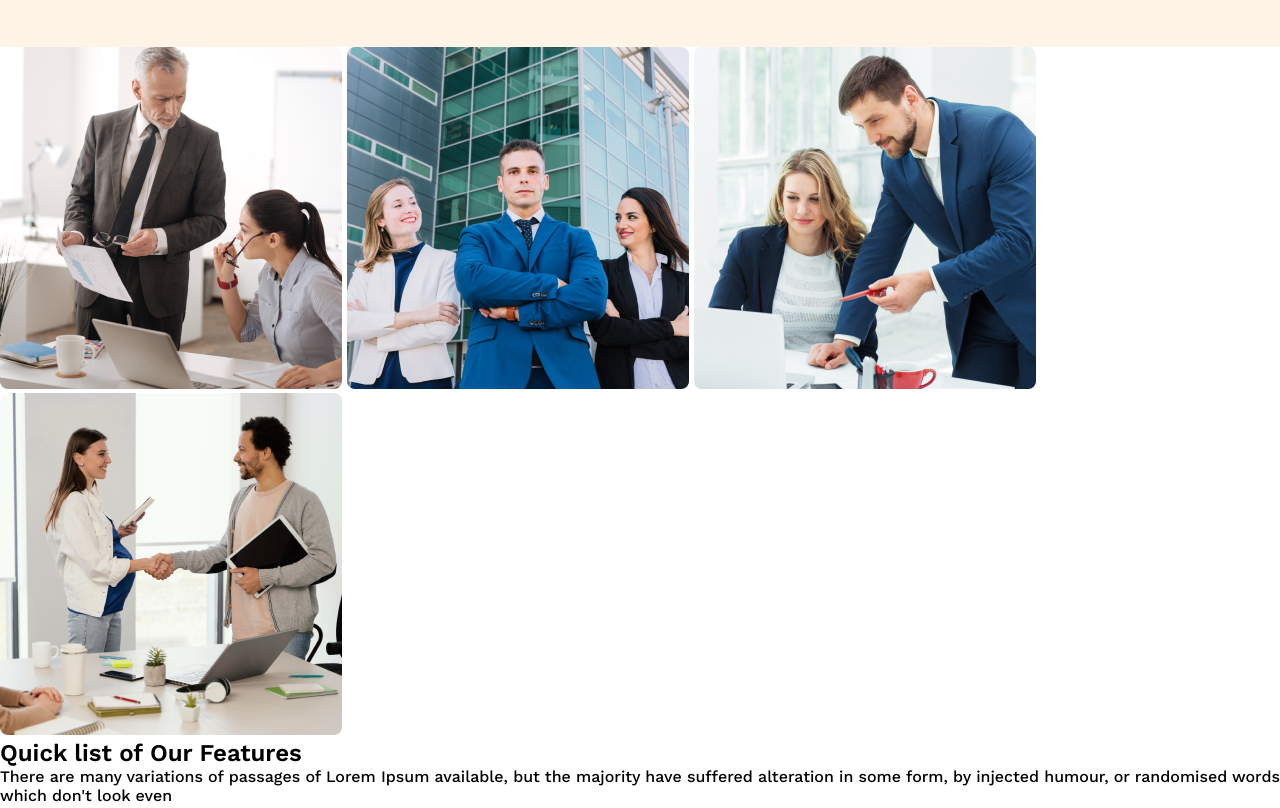
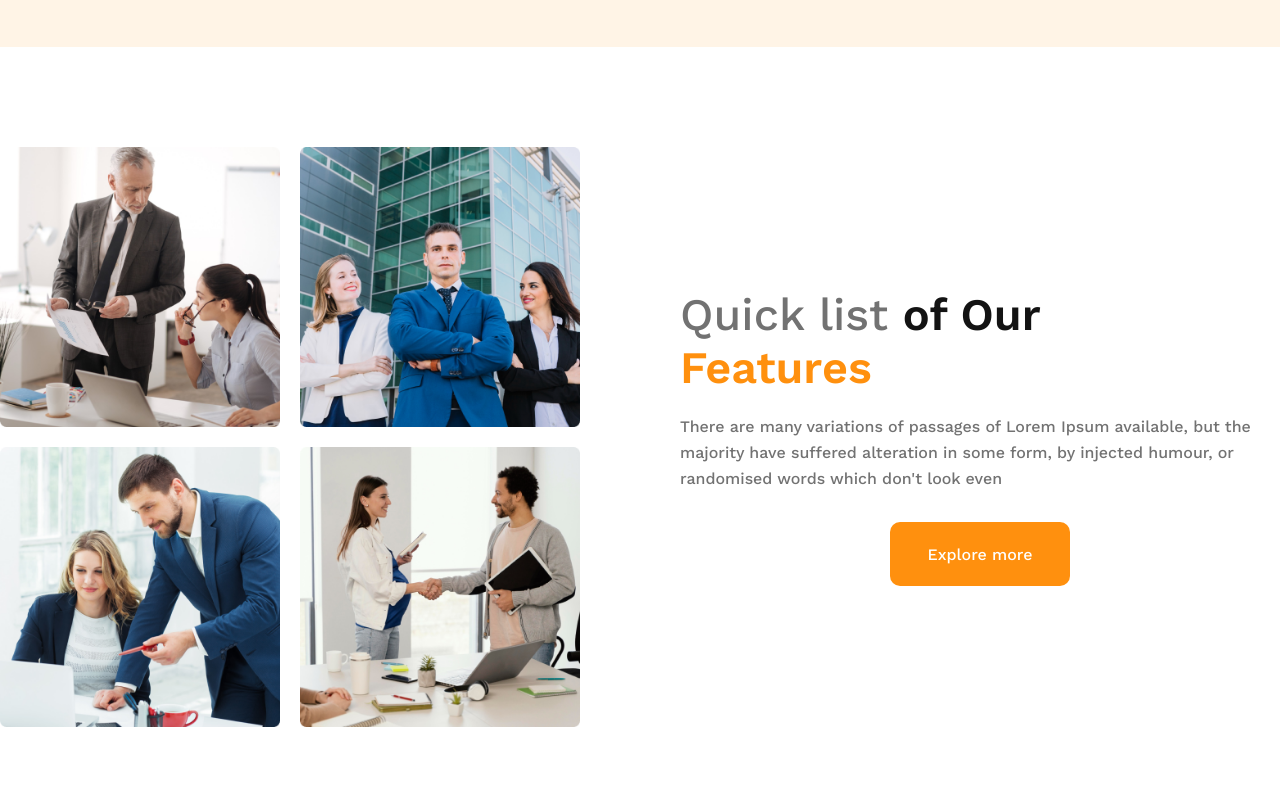
Before and after one commit to Ullas1321/artitecture-model, a plain HTML site: page index.html in a window 1280 px wide. Shown: the part 1057-1865 px from the top of the page. After the commit the page ends 1784 px from the top, so only its background shows below. Drawn offline with nearby package versions, Linux system fonts and the light colour scheme.

Commit message:
feature section

```diff
--- a/index.css
+++ b/index.css
@@ -83,6 +83,51 @@ ul li>a{
 
 
 
+    main{
+        max-width: 1400px;
+        margin: 0 auto;
+    }
+    /* featare section start */
+    .feature-container{
+        display: flex;
+        gap: 100px;
+        align-items: center;
+        justify-content: space-around;
+        margin-top: 100px;
+    }
+    .feature-img{
+        display: grid;
+        grid-template-columns:repeat(2,1fr);
+        gap: 20px;
+        align-items: center;
+        justify-content: space-around;
+    }
+    .feature-description{
+        max-width: 600px;
+
+    }
+    .feature-head{
+    color: var(--dark-03, #727272);
+    font-size: 45px;
+    font-weight: 500;
+    }
+    .of{
+    color: var(--dark-01, #131313);
+    font-size: 45px;
+    font-weight: 700;
+    }
+    .feat{
+    color: #FF900E;
+    font-size: 45px;
+    font-weight: 700;
+    }
+    .feature-text{
+    color: var(--dark-03, #727272);
+    font-size: 16px;
+    font-weight: 400;
+    line-height: 26px;
+    margin-top: 20px;
+    }
 
 /* small and mobile devices */
 @media screen and (max-width:576px) {
--- a/index.html
+++ b/index.html
@@ -29,14 +29,14 @@
         <!-- start feature section -->
         <section>
             <div class="feature-container">
-                <div class="feature-immg">
+                <div class="feature-img">
                     <img src="img/team1.png" alt="">
                     <img src="img/team2.png" alt="">
                     <img src="img/team3.png" alt="">
                     <img src="img/team4.png" alt="">
                 </div>
                 <div class="feature-description">
-                    <h2 class="feature-head">Quick list of Our Features</h2>
+                    <h2 class="feature-head">Quick list <span class="of">of Our</span> <p class="feat">Features</p> </h2>
                     <p class="feature-text">There are many variations of passages of Lorem Ipsum available, but the majority have suffered alteration in some form, by injected humour, or randomised words which don't look even</p>
                     <button class="btn-primary">Explore more</button>
                 </div>
```
